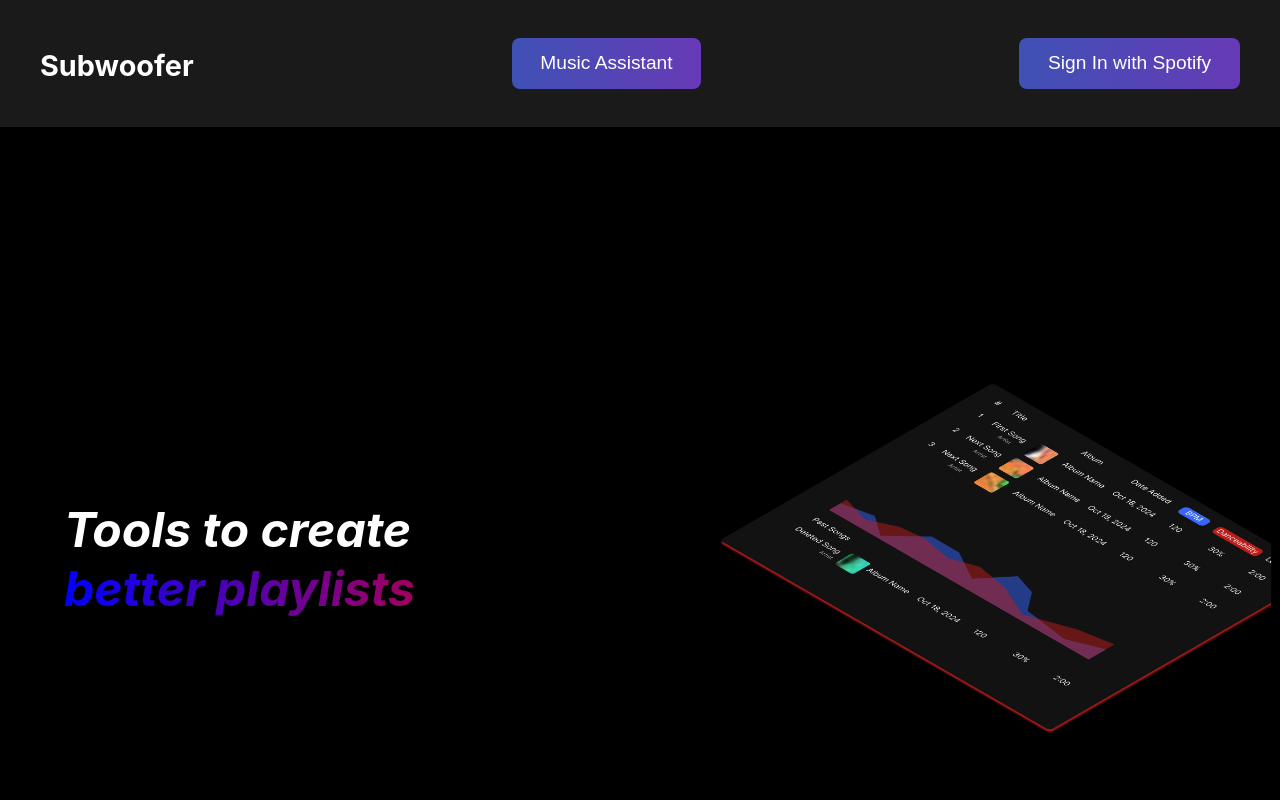
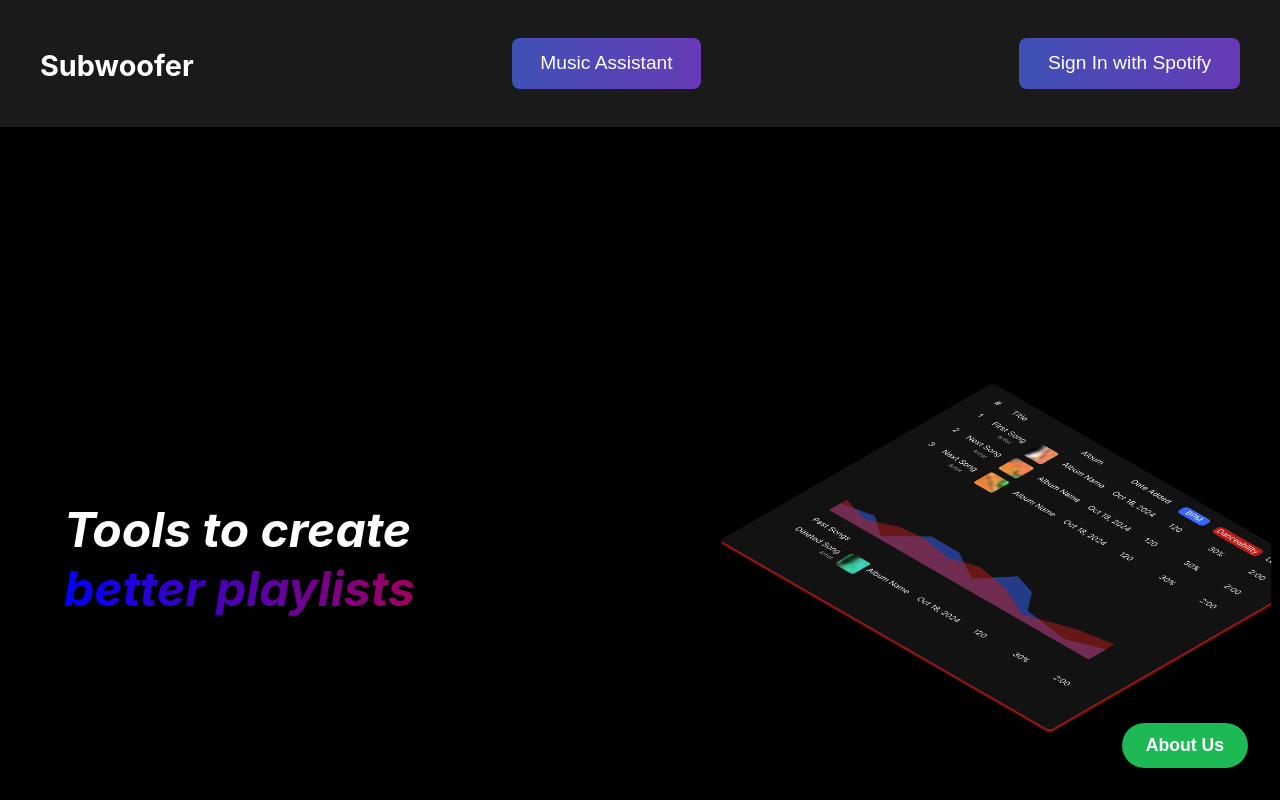
Before and after one commit to SlackOverflow-Cloud-Computing/Frontend-UI, a React (Create React App) app: page / in a window 1280 px wide. Shown: the top 800 px of the page. Built offline with nearby package versions, Linux system fonts and the light colour scheme; no server answers.

Commit message:
add about button

```diff
--- a/src/components/MainContent.js
+++ b/src/components/MainContent.js
@@ -13,11 +13,16 @@ const MainContent = () => {
     image.onerror = () => setIsLoading(false);
   }, []);
 
+  const handleAboutClick = () => {
+    window.location.href = 'http://slackoverflow-bucket.s3-website-us-east-1.amazonaws.com/';
+  };
+
   return (
     <div className="main-content">
       {isLoading ? (
         <div className="preloader">Loading...</div>
       ) : (
+        <>
           <div className="content-container">
             <div className="title-container">
               <h2 className="title">
@@ -26,7 +31,6 @@ const MainContent = () => {
               </h2>
             </div>
 
-          {/* Apply the background image dynamically */}
             <div
               className="image-container"
               style={{
@@ -34,6 +38,10 @@ const MainContent = () => {
               }}
             ></div>
           </div>
+          <button className="about-button" onClick={handleAboutClick}>
+            About Us
+          </button>
+        </>
       )}
     </div>
   );
--- a/src/styles/MainContent.css
+++ b/src/styles/MainContent.css
@@ -84,3 +84,31 @@
   cursor: default; /* Force default cursor on each part */
   user-select: none;
 }
+
+.about-button {
+  position: fixed;
+  bottom: 2rem;
+  right: 2rem;
+  background-color: #1db954;
+  color: white;
+  border: none;
+  padding: 12px 24px;
+  border-radius: 25px;
+  font-size: 1.1rem;
+  font-weight: bold;
+  cursor: pointer;
+  transition: all 0.3s ease;
+  box-shadow: 0 4px 6px rgba(0, 0, 0, 0.2);
+  z-index: 100;
+}
+
+.about-button:hover {
+  background-color: #1ed760;
+  transform: translateY(-2px);
+  box-shadow: 0 6px 8px rgba(0, 0, 0, 0.3);
+}
+
+.about-button:active {
+  transform: translateY(0);
+  box-shadow: 0 4px 6px rgba(0, 0, 0, 0.2);
+}
--- a/src/styles/MyPlaylist.css
+++ b/src/styles/MyPlaylist.css
@@ -116,3 +116,30 @@ h1 {
     margin: auto;
     margin-top: 20px;
 }
+
+.playlist-header {
+    display: flex;
+    justify-content: space-between;
+    align-items: center;
+    margin-bottom: 20px;
+  }
+
+  .sync-button {
+    background-color: #1db954;
+    color: white;
+    border: none;
+    padding: 10px 20px;
+    border-radius: 20px;
+    cursor: pointer;
+    font-weight: bold;
+    transition: background-color 0.3s ease;
+  }
+
+  .sync-button:hover {
+    background-color: #1ed760;
+  }
+
+  .sync-button:disabled {
+    background-color: #cccccc;
+    cursor: not-allowed;
+  }
```
Lines whose indentation alone changed are shown as unchanged.
